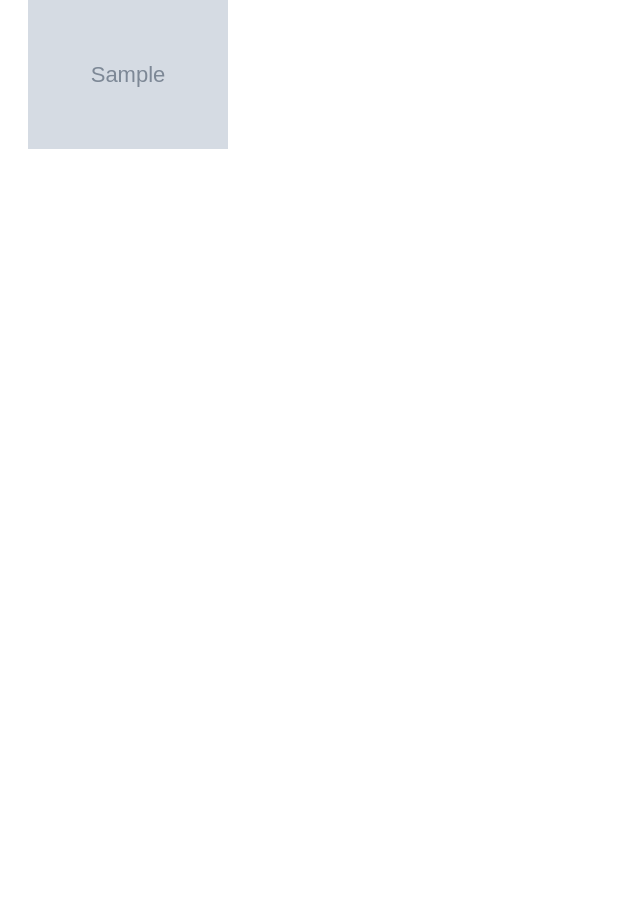
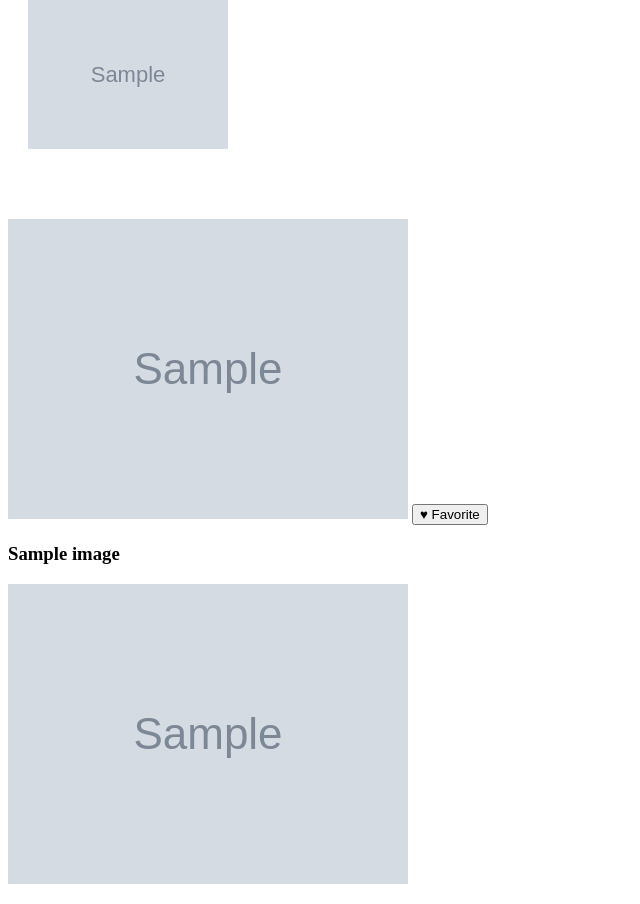
Before and after one commit to kemily/best_books, a Flask app: template templates/homepage.html in a window 1280 px wide. Shown: the part 189-1093 px from the top of the page, without its empty margins (0-640 px from the left). Before the commit the page ends 338 px from the top, so only its background shows below. Run offline with Flask 2, Linux system fonts and the light colour scheme; tables that the repository leaves empty hold one stand-in row (values such as "Sample post"); the template is opened without the code that fills it: values that come from a table or form of the project are taken from there, most other values are stand-ins (such as "Sample title", 1, 10 or a date in 2020); grey boxes marked "Sample" are stand-in pictures; some libraries are stand-ins or nearby versions.

Commit message:
Updated my files with some book info representation base on a book title choice from the search input box

```diff
--- a/model.py
+++ b/model.py
@@ -52,8 +52,7 @@ class Book(db.Model):
             'description': self.description,
             'pages': self.pages,
             'published': self.published,
-            'language': self.language,
-            'image_url': self.image_url
+            'language': self.language
         }
 
 class Award(db.Model):
--- a/server.py
+++ b/server.py
@@ -5,6 +5,8 @@ from jinja2 import StrictUndefined
 from flask import Flask, render_template, request, flash, redirect, session
 from flask_debugtoolbar import DebugToolbarExtension
 from flask import jsonify
+
+from sqlalchemy import func
 
 from model import connect_to_db, db, Book, Award, BookAward, Genre, BookGenre, Author, BookAuthor
 
@@ -37,6 +39,7 @@ def index():
 
 @app.route("/book-auto-complete", methods=["GET"])
 def book_auto_complete():
+    """Return a list of all the book titles list that are currently in the database"""
 
     # gets all the title tuples from the books table
     titles = db.session.query(Book.title).all()
@@ -54,12 +57,32 @@ def book_auto_complete():
     return jsonify(titles_list=books_titles)
 
 @app.route("/get-book-info", methods=["GET"])
-def book_auto_complete():
+def get_book_info():
+    """Return info about a book as JSON"""
 
     # gets a book title from the get request
     book_title = request.form.get("title")
 
+    # # getting a book row from books table by current title
+    # book = Book.query.filter(func.lower(Book.title) == func.lower(book_title)).first()
+    # return jsonify(book.to_dict())
 
+    # getting a book row from books table by current title
+    book_info = Book.query.filter(func.lower(Book.title) == func.lower(book_title)).first()
+
+    # creating a current book dictionary with the corresponding data,
+    # so it can be returned as JSON
+    book = {
+        "id": book_info.book_id,
+        'title': book_info.title,
+        'url': book_info.image_url,
+        'description': book_info.description,
+        'pages': book_info.pages,
+        'published': book_info.published,
+        'language': book_info.language
+    }
+
+    return jsonify(book)
 
 
 
--- a/static/js/autocomplete.js
+++ b/static/js/autocomplete.js
@@ -33,24 +33,21 @@ $(function (){
 
         var title = result.item.value;
         $.get("/get-book-info", {"title": title}, showBookInfo);
-
-        // $.get("/book-auto-complete", ShowAutoComplete);
     }
 
     function showBookInfo(result) {
-
+        console.log("Hey " + result.title);
+        var id = result.id;
+        var title = result.title;
+        var image = result.url;
+        $('#book_image').attr('src', image);
+        $('#book_title').append(title);
     }
 
     $("#books-autocomplete").on( "autocompleteselect", submitSelectedREsults);
 });
 
-// $(function () {
 
-//     $( "#books-autocomplete" ).on( "autocompleteresponse", function (a, b) {
-//                             alert("response");
-//                         });
-
-// });
 
 // $("#book-info").html(title);
 
--- a/templates/homepage.html
+++ b/templates/homepage.html
@@ -21,8 +21,22 @@
         </div>
 
         <div id="award-years"></div>
-        <div id="books"></div>
-        <div id="book-info"></div>
+        <div id="books">
+            {% for book in books %}
+            <div>
+                <img src="{{ image.url }}" alt="a pretty image you can favorite">
+                <button id="{{ image.id }}" class="favorite-btn">&hearts; Favorite</button>
+            </div>
+            {% endfor %}
+        </div>
+        <div id="book-info">
+                <h3 id="book_title">
+                    {{ image.title }}
+                </h3>
+                <p>
+                    <img id="book_image" src="{{ image.url }}" alt="a pretty image of your selected book">
+                </p>
+        </div>
 
 	</div>
 
```
Also changed, not shown: seed.py (line endings or trailing spaces).
